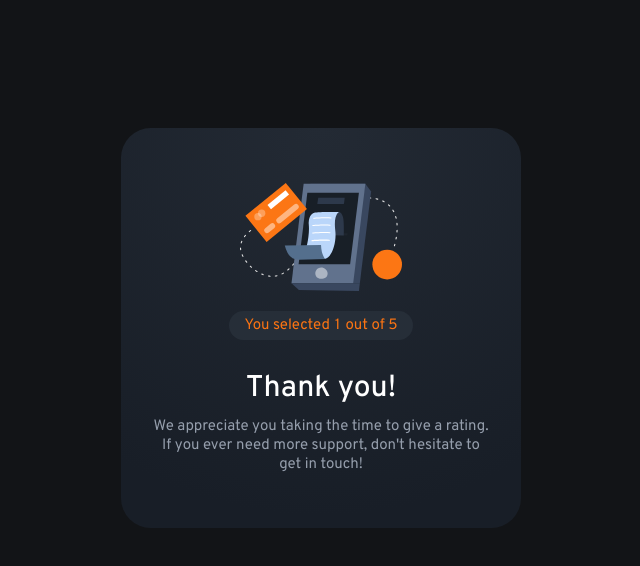
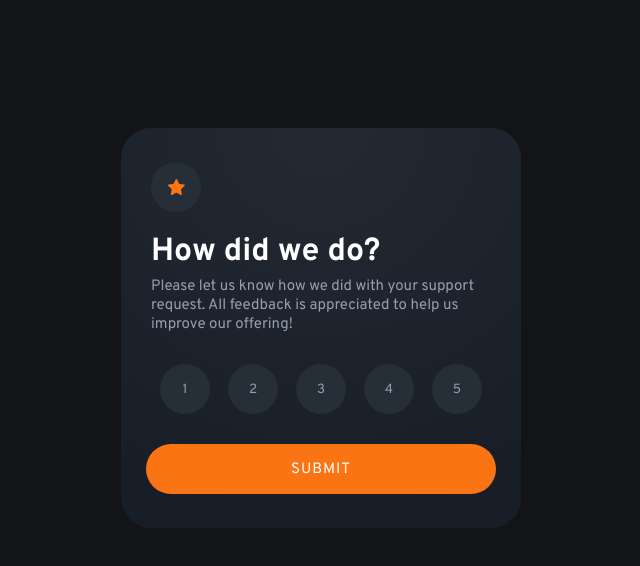
Before and after one commit to LuisComZ/interactive-rating-component-main, a plain HTML site: page index.html in a window 1280 px wide. Shown: the whole page, without its empty margins (319-959 px from the left). Drawn offline with Linux system fonts and the light colour scheme.

Commit message:
javascript

```diff
--- a/index.html
+++ b/index.html
@@ -14,8 +14,8 @@
   </head>
   <body>
     <main>
-      <div class="container">
-        <!-- <div class="star">
+      <div class="firstPage">
+        <div class="star">
           <img src="./images/icon-star.svg" alt="star icon" />
         </div>
 
@@ -28,17 +28,17 @@
         </p>
 
         <ul class="ratingOptions">
-          <li class="score">1</li>
-          <li class="score">2</li>
-          <li class="score">3</li>
-          <li class="score">4</li>
-          <li class="score">5</li>
+          <li><button class="scoreButton" onclick="rate(1)">1</button></li>
+          <li><button class="scoreButton" onclick="rate(2)">2</button></li>
+          <li><button class="scoreButton" onclick="rate(3)">3</button></li>
+          <li><button class="scoreButton" onclick="rate(4)">4</button></li>
+          <li><button class="scoreButton" onclick="rate(5)">5</button></li>
         </ul>
 
-        <button class="submit">Submit</button> -->
+        <button class="submit" onclick="submit(1, 2)">Submit</button>
+      </div>
 
-        <!-- Thank you state start -->
-
+      <div class="secondPage">
         <img
           src="./images/illustration-thank-you.svg"
           alt="feedback representation image"
@@ -46,18 +46,18 @@
         />
 
         <div class="ratingSelection">
-          <p>You selected</p>
-          <div class="numberSelected">1</div>
-          <p>out of 5</p>
+          <p>You selected
+            <span id="rating">1</span>
+          out of 5</p>
         </div>
 
         <h2 class="thankYou">Thank you!</h2>
 
         <p class="thanksText">
-          We appreciate you taking the time to give a rating. <br> If you
-          ever need more support, don't hesitate to <br> get in touch!
+          We appreciate you taking the time to give a rating. <br />
+          If you ever need more support, don't hesitate to <br />
+          get in touch!
         </p>
-
       </div>
     </main>
     <script src="script.js"></script>
--- a/script.js
+++ b/script.js
@@ -0,0 +1,39 @@
+const firstPage = document.querySelector(".firstPage")
+const secondPage = document.querySelector(".secondPage")
+const notes = document.querySelector(".scoreButton")
+let actualRating = document.querySelector("#rating")
+
+function rate(n){
+  if (n == 1) {
+    actualRating.innerHTML = "1"
+  } else if (n == 2) {
+    actualRating.innerHTML = "2"
+  } else if (n == 3) {
+    actualRating.innerHTML = "3"
+  } else if (n == 4) {
+    actualRating.innerHTML = "4"
+  } else if (n == 5) {
+    actualRating.innerHTML = "5"
+  }
+}
+
+function submit(currentPage, nextPage) {
+  let displayNone
+  let displayBlock
+
+  if (currentPage == 1){
+    displayNone = firstPage
+  } else if (currentPage == 2){
+    displayNone = secondPage
+  }
+  displayNone.style.display = "none"
+
+  if (nextPage == 1) {
+    displayBlock = firstPage
+  } else if (nextPage == 2) {
+    displayBlock = secondPage
+  }
+  displayBlock.style.display = "block"
+
+
+}
--- a/style.css
+++ b/style.css
@@ -7,22 +7,29 @@
 }
 
 body {
+  overflow-y: hidden;
   background-color: hsl(216, 12%, 8%);
 }
 
-.container {
+main {
   width: 400px;
   height: 400px;
   border-radius: 30px;
   margin: 10% auto;
 
   display: flex;
+  align-items: center;
+  justify-content: center;
+
+  color: white;
+  background: radial-gradient(97% 97% at 50% 0%, #232a34 0%, #181e27 100%);
+}
+
+.firstPage {
+  display: flex;
   flex-direction: column;
   justify-content: center;
   gap: 20px;
-
-  color: white;
-  background: radial-gradient(97% 97% at 50% 0%, #232a34 0%, #181e27 100%);
 }
 
 .star {
@@ -61,9 +68,10 @@ body {
   justify-content: space-between;
 }
 
-.score {
+.scoreButton {
   width: 50px;
   height: 50px;
+  border: none;
   border-radius: 50%;
 
   display: flex;
@@ -74,9 +82,14 @@ body {
   background-color: #262e38;
 }
 
-.score:hover {
+.scoreButton:hover {
   color: white;
   background-color: hsl(25, 97%, 53%);
+}
+
+.scoreButton:focus {
+  color: white;
+  background-color: hsl(217, 12%, 63%);
 }
 
 .submit {
@@ -101,15 +114,21 @@ body {
   background-color: white;
 }
 
+
+.illustrationThankYou {
+  display: flex;
+  margin-bottom: 30px;
+}
+
 .ratingSelection {
-  padding: 5px 15px;
-  margin-bottom: 10px;
+  width: 170px;
+  padding: 7px 10px;
+  margin-bottom: 30px;
   border-radius: 50px;
 
   display: flex;
   justify-content: center;
   align-items: center;
-  gap: 5px;
 
   font-size: 15px;
 
@@ -118,7 +137,10 @@ body {
 }
 
 .thankYou {
-  margin-bottom: -10px;
+  display: flex;
+  justify-content: center;
+
+  margin-bottom: 10px;
   font-size: 30px;
   font-weight: 500;
 }
@@ -128,3 +150,7 @@ body {
   font-size: 15px;
   color: hsl(217, 12%, 63%);
 }
+
+.secondPage {
+  display: none;
+}
```
